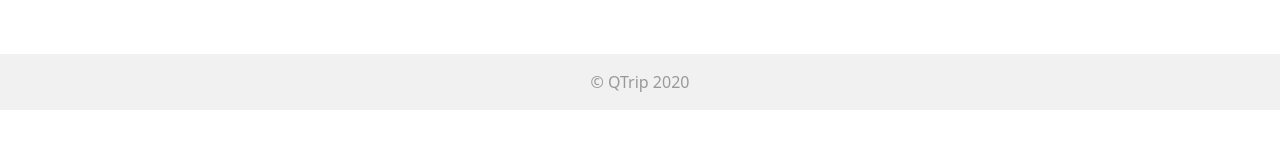
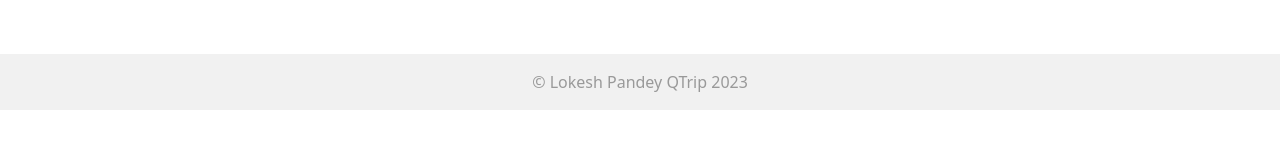
Before and after one commit to Lokesh4152/QTRIP_STATIC, a plain HTML site: page index.html in a window 1280 px wide. Shown: the part 334-482 px from the top of the page. Drawn offline with nearby package versions, Linux system fonts and the light colour scheme.

Commit message:
copyright

```diff
--- a/index.html
+++ b/index.html
@@ -201,7 +201,7 @@
 
 
   <footer>
-    <div class="container">© QTrip 2020</div>
+    <div class="container">© Lokesh Pandey QTrip 2023</div>
   </footer>
 
   <!-- TODO: MODULE_LAYOUT -->
```
